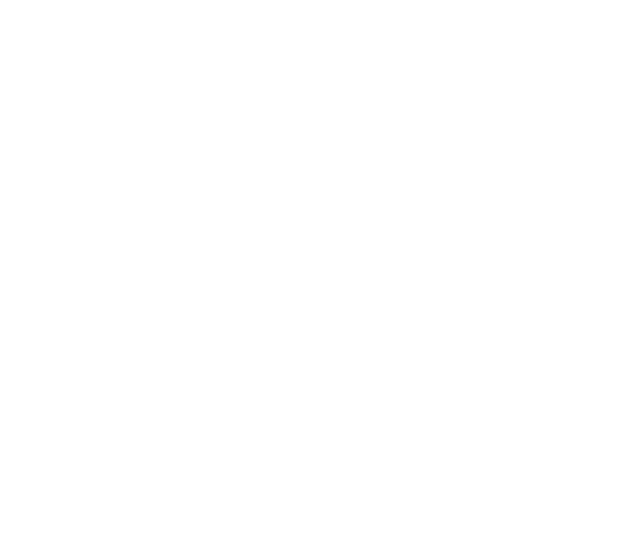
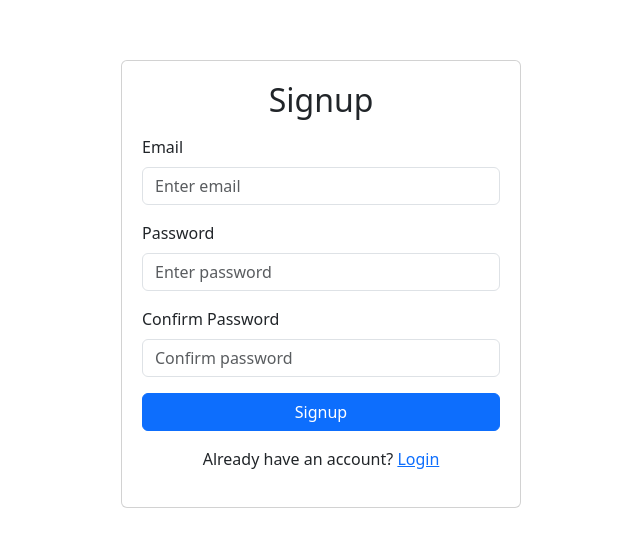
Before and after one commit to bisesh7/buyer-portal, a React (Create React App) app in the folder client/: page /signup in a window 1280 px wide. Before the commit this address had no page. Shown: the part 116-662 px from the top of the page, without its empty margins (319-959 px from the left). Built offline with nearby package versions, Linux system fonts and the light colour scheme.

Commit message:
Create signup page

```diff
--- a/client/src/App.js
+++ b/client/src/App.js
@@ -3,12 +3,14 @@
 import { BrowserRouter, Routes, Route } from "react-router-dom";
 import Login from "./pages/login";
 import Dashboard from "./pages/dashboard";
+import Signup from "./pages/signup";
 
 function App() {
   return (
     <BrowserRouter>
       <Routes>
         <Route path="/" element={<Login />} />
+        <Route path="/signup" element={<Signup />} />
       </Routes>
     </BrowserRouter>
   );
--- a/client/src/pages/login.jsx
+++ b/client/src/pages/login.jsx
@@ -49,6 +49,10 @@
           <Button variant="primary" onClick={handleLogin} className="w-100">
             Login
           </Button>
+
+          <p className="mt-3 text-center">
+            Don't have an account? <a href="/signup">Signup</a>
+          </p>
         </Form>
       </Card>
     </Container>
--- /dev/null
+++ b/client/src/pages/signup.jsx
@@ -0,0 +1,113 @@
+import { useState } from "react";
+import API from "../services/api";
+import { useNavigate } from "react-router-dom";
+import { Container, Form, Button, Card, Alert } from "react-bootstrap";
+
+export default function Signup() {
+  const [email, setEmail] = useState("");
+  const [password, setPassword] = useState("");
+  const [confirmPassword, setConfirmPassword] = useState("");
+  const [alert, setAlert] = useState({ show: false, message: "", variant: "" });
+
+  const navigate = useNavigate();
+
+  const handleSignup = async () => {
+    if (!email || !password || !confirmPassword) {
+      setAlert({
+        show: true,
+        message: "Please fill all fields",
+        variant: "warning",
+      });
+      return;
+    }
+
+    if (password !== confirmPassword) {
+      setAlert({
+        show: true,
+        message: "Passwords do not match",
+        variant: "danger",
+      });
+      return;
+    }
+
+    try {
+      await API.post("/register", { email, password, confirmPassword });
+      setAlert({
+        show: true,
+        message: "Signup successful! Redirecting to login...",
+        variant: "success",
+      });
+
+      // Redirect after short delay
+      setTimeout(() => navigate("/"), 1500);
+    } catch (err) {
+      setAlert({
+        show: true,
+        message: err.response?.data?.error || "Signup failed",
+        variant: "danger",
+      });
+    }
+  };
+
+  return (
+    <Container
+      className="d-flex justify-content-center align-items-center"
+      style={{ height: "100vh" }}
+    >
+      <Card style={{ width: "400px", padding: "20px" }}>
+        <h2 className="mb-3 text-center">Signup</h2>
+
+        {/* Alert */}
+        {alert.show && (
+          <Alert
+            variant={alert.variant}
+            onClose={() => setAlert({ ...alert, show: false })}
+            dismissible
+          >
+            {alert.message}
+          </Alert>
+        )}
+
+        <Form>
+          <Form.Group className="mb-3">
+            <Form.Label>Email</Form.Label>
+            <Form.Control
+              type="email"
+              placeholder="Enter email"
+              value={email}
+              onChange={(e) => setEmail(e.target.value)}
+            />
+          </Form.Group>
+
+          <Form.Group className="mb-3">
+            <Form.Label>Password</Form.Label>
+            <Form.Control
+              type="password"
+              placeholder="Enter password"
+              value={password}
+              onChange={(e) => setPassword(e.target.value)}
+            />
+          </Form.Group>
+
+          <Form.Group className="mb-3">
+            <Form.Label>Confirm Password</Form.Label>
+            <Form.Control
+              type="password"
+              placeholder="Confirm password"
+              value={confirmPassword}
+              onChange={(e) => setConfirmPassword(e.target.value)}
+            />
+          </Form.Group>
+
+          <Button variant="primary" onClick={handleSignup} className="w-100">
+            Signup
+          </Button>
+
+          <p className="mt-3 text-center">
+            Already have an account? <a href="/">Login</a>
+          </p>
+        </Form>
+      </Card>
+    </Container>
+  );
+}
```
